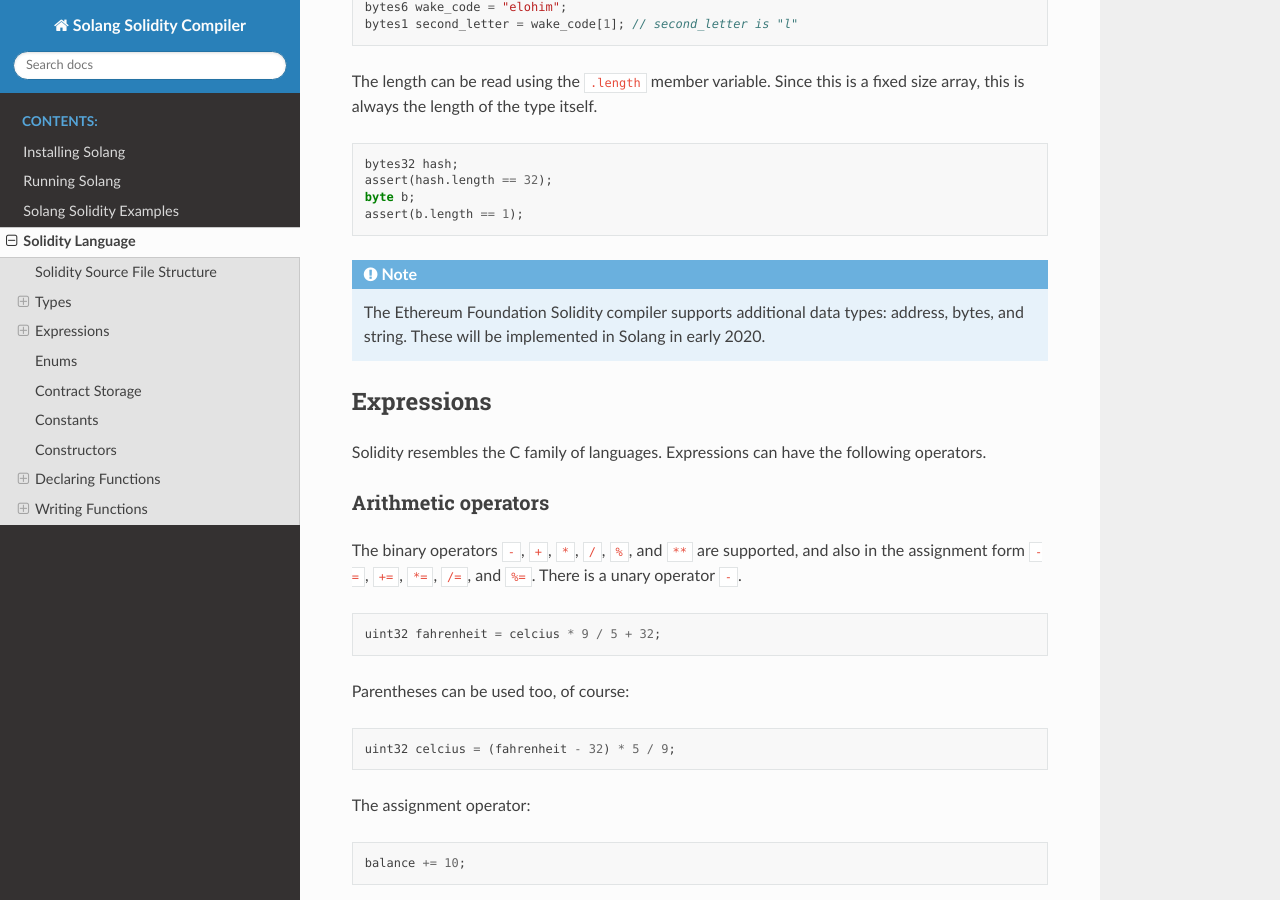
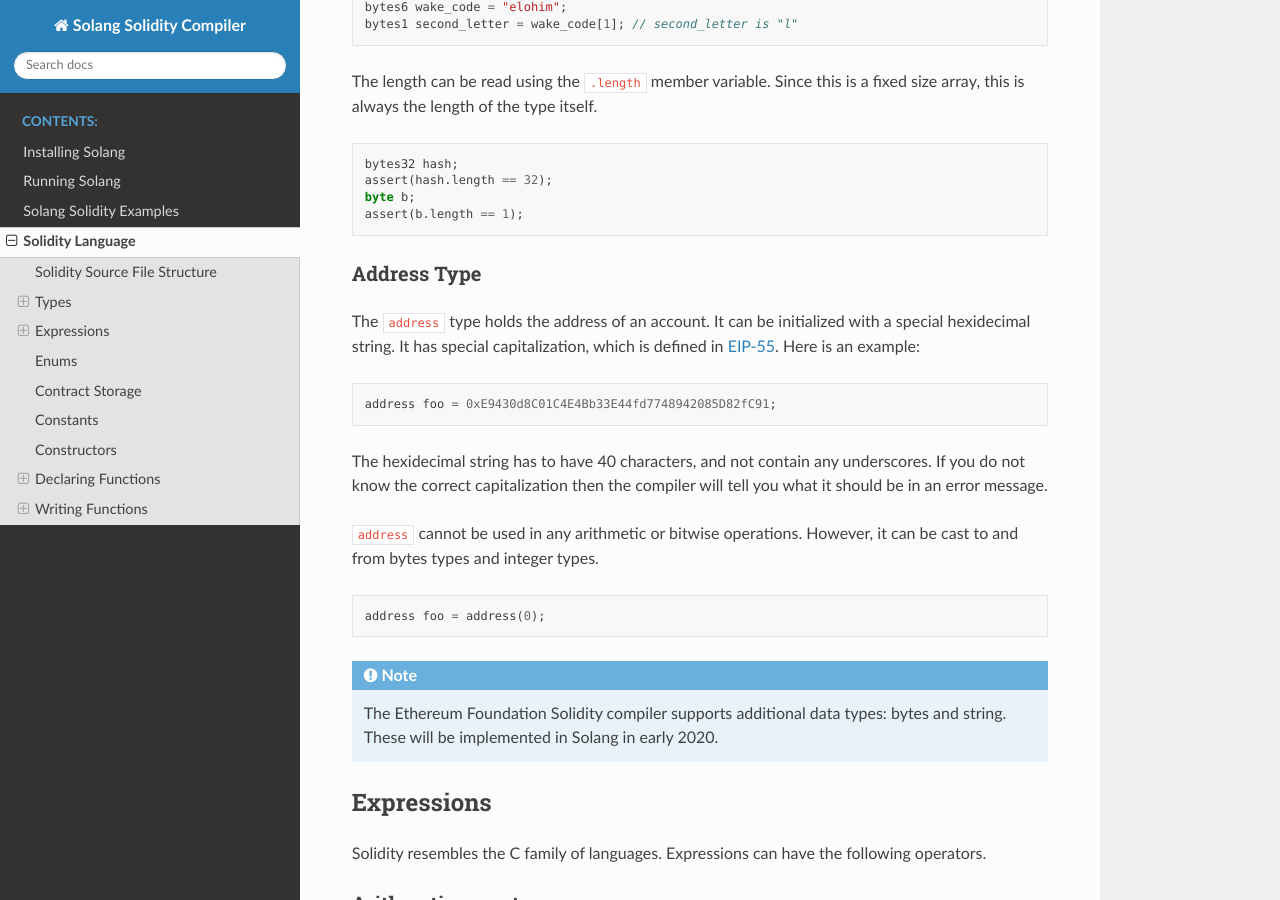
Before and after one commit to hyperledger-solang/solang, a Sphinx documentation site: the page built from docs/language.rst, in a window 1280 px wide and 900 px high, scrolled down 3334 px. Built offline with Sphinx 7.4.7 and the Read the Docs theme 2.0.0, drawn with Linux system fonts in a browser that asks for light colours.

Commit message:
Document address changes
Signed-off-by: Sean Young <sean@mess.org>

```diff
--- a/docs/language.rst
+++ b/docs/language.rst
@@ -168,11 +168,31 @@ is always the length of the type itself.
   byte b;
   assert(b.length == 1);
 
+Address Type
+____________
+
+The ``address`` type holds the address of an account. It can be initialized with a special hexidecimal
+string. It has special capitalization, which is defined in
+`EIP-55 <https://github.com/ethereum/EIPs/blob/master/EIPS/eip-55.md>`_. Here is an example:
+
+.. code-block:: javascript
+
+  address foo = 0xE9430d8C01C4E4Bb33E44fd7748942085D82fC91;
+
+The hexidecimal string has to have 40 characters, and not contain any underscores. If you do not know
+the correct capitalization then the compiler will tell you what it should be in an error message.
+
+``address`` cannot be used in any arithmetic or bitwise operations. However, it can be cast to and from
+bytes types and integer types.
+
+.. code-block:: javascript
+
+  address foo = address(0);
+
 .. note::
 
-  The Ethereum Foundation Solidity compiler supports additional data types: address,
-  bytes, and string. These will be implemented in Solang in early 2020.
-
+  The Ethereum Foundation Solidity compiler supports additional data types:
+  bytes and string. These will be implemented in Solang in early 2020.
 
 Expressions
 -----------
```
